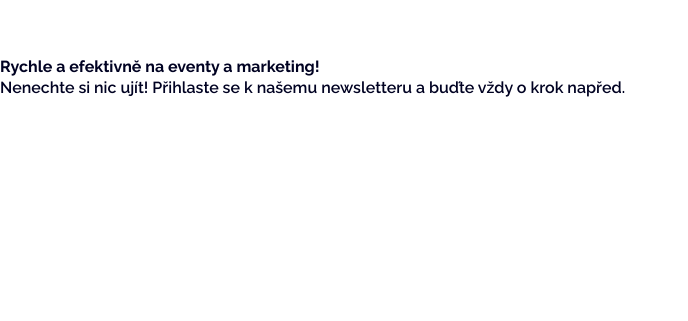
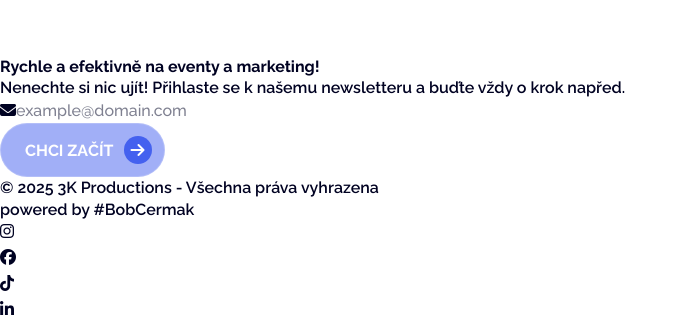
Before and after one commit to bobcermak/3kprods.cz, a Next.js app: page / in a window 1280 px wide. Shown: the part 9822-10143 px from the top of the page, without its empty margins (0-688 px from the left). Before the commit the page ends 9921 px from the top, so only its background shows below. Built offline with nearby package versions, Linux system fonts and the light colour scheme.

Commit message:
Add NewsletterForm and FooterCredits components; update Button and InfoCard components with hover styles; include nodemailer for newsletter functionality

```diff
--- a/app/page.tsx
+++ b/app/page.tsx
@@ -1,4 +1,4 @@
-import { Navbar, Li, H1, P, Ul, Button, Badge, H2, H3, InfoCard, H4 } from "@/components";
+import { Navbar, Li, H1, P, Ul, Button, Badge, H2, H3, InfoCard, H4, NewsletterForm, FooterCredits } from "@/components";
 import Link from "next/link";
 import Image from "next/image";
 
@@ -154,17 +154,17 @@ const Home = () => {
                 <Li>
                   <i className="fa-solid fa-phone"></i>
                   <div>
-                    <Button link="tel:+420722145257" noStyle={true}>+420 722 145 257</Button>
-                    <Button link="tel:+420739145788" noStyle={true}>+420 739 145 788</Button>
+                    <Button link="tel:+420722145257" noStyle={true} hover="text-light-blue">+420 722 145 257</Button>
+                    <Button link="tel:+420739145788" noStyle={true} hover="text-light-blue">+420 739 145 788</Button>
                   </div>
                 </Li>
                 <Li>
                   <i className="fa-solid fa-envelope"></i>
-                  <Button link="mailto:info@3kprods.cz" noStyle={true}>info@3kprods.cz</Button>
+                  <Button link="mailto:info@3kprods.cz" noStyle={true} hover="text-light-blue">info@3kprods.cz</Button>
                 </Li>
                 <Li>
                   <i className="fa-solid fa-location-dot"></i>
-                  <Button link="https://maps.app.goo.gl/Z6ivpNXnn94nXLeP7" noStyle={true}>Liberec, Liberecký kraj, Česká Republika</Button>
+                  <Button link="https://maps.app.goo.gl/Z6ivpNXnn94nXLeP7" noStyle={true} hover="text-light-blue">Liberec, Liberecký kraj, Česká Republika</Button>
                 </Li>
               </Ul>
             </div>
@@ -176,12 +176,11 @@ const Home = () => {
             </div>
             <div>
               <P>Nenechte si nic ujít! Přihlaste se k našemu <span>newsletteru</span> a buďte vždy o krok napřed.</P>
+              <NewsletterForm icon={<i className="fa-solid fa-envelope"></i>} placeholder="example@domain.com">Chci začít</NewsletterForm>
             </div>
           </div>
         </section>
-        <section>
-
-        </section>
+        <FooterCredits year={2025} companyName="3K Productions" socialLinks={[{social: <i className="fa-brands fa-instagram"></i>, url: "https://www.instagram.com/3kproductions/"}, {social: <i className="fa-brands fa-facebook"></i>, url: "https://www.facebook.com/3kproductions"}, {social: <i className="fa-brands fa-tiktok"></i>, url: "https://www.tiktok.com/@3kproductions"}, {social: <i className="fa-brands fa-linkedin-in"></i>, url: "https://www.linkedin.com/company/3kproductions"}]}/>
       </footer>
     </>
   )
--- a/components/badges/Badge.tsx
+++ b/components/badges/Badge.tsx
@@ -14,4 +14,4 @@ const Badge: FC<BadgeProps> = ({ icon = true, children }) => {
     </div>
   )
 }
-export default Badge
+export default Badge;
--- a/components/buttons/Button.tsx
+++ b/components/buttons/Button.tsx
@@ -10,17 +10,19 @@ type ButtonProps = {
   variant?: "primary" | "secondary",
   isArrow?: boolean,
   noStyle?: boolean,
+  hover?: string,
   type?: "submit" | "reset",
+  className?: string,
   onClick?: (e: MouseEvent<HTMLButtonElement>) => void,
   children: React.ReactNode
 }
-const Button: FC<ButtonProps> = ({ isLink = true, link = "#", variant = "primary", isArrow = true, noStyle = false, type, onClick, children }) => {
+const Button: FC<ButtonProps> = ({ isLink = true, link = "#", variant = "primary", isArrow = true, noStyle = false, hover = "", type, onClick, className, children }) => {
   const baseStyles: string = `inline-block pl-6 ${isArrow ? "pr-3" : "pr-6"} py-3 no-underline rounded-[2.5rem] text-body font-bold text-center uppercase cursor-pointer w-fit backdrop-blur-xl backdrop-saturate-150 border border-white/20 duration-250 ease-in-out ${isArrow ? "group hover:shadow-[0_0_25px_rgba(0,0,0,0.25)]" : ""}`;
   const variantStyles: Record<"primary" | "secondary", string> = {
     primary: `bg-[#4461EF]/50 text-white hover:bg-[#4461EF]/70`,
     secondary: `bg-[#C7EFB3]/50 text-blue hover:bg-[#C7EFB3]/80`
   };
-  const combinedClasses: string = !noStyle ? twMerge(baseStyles, variantStyles[variant]) : "underline";
+  const combinedClasses: string = !noStyle ? twMerge(baseStyles, variantStyles[variant], className) : `underline hover:${hover} duration-250 ease-in-out`;
   const external: boolean = link ? link.startsWith("http") : false;
   const arrow = isArrow && !noStyle ? (
     <i className={`fa-solid fa-arrow-right ml-2.5 rounded-full transition-transform duration-250 ease-in-out group-hover:translate-x-0.5 ${variant === "primary" ? "text-white bg-light-blue" : "text-blue bg-green"} py-1.5 px-1.75`}></i>
--- a/components/cards/InfoCard.tsx
+++ b/components/cards/InfoCard.tsx
@@ -17,4 +17,4 @@ const InfoCard: FC<InfoCardProps> = ({ icon, title, children }) => {
     </div>
   )
 }
-export default InfoCard
+export default InfoCard;
--- a/components/form/NewsletterForm.tsx
+++ b/components/form/NewsletterForm.tsx
@@ -1,4 +1,6 @@
+import { Button } from "@/components";
 import { FC } from "react";
+// import sendNewsletterEmail from "@/server-actions/newsletter";
 
 type NewsletterFormProps = {
     placeholder?: string,
@@ -6,10 +8,20 @@ type NewsletterFormProps = {
     children?: React.ReactNode
 }
 const NewsletterForm: FC<NewsletterFormProps> = ({ placeholder, icon, children }) => {
-    // return (
-    //     <form action={}>
-
-    //     </form>
-    // )
+    // const handleSubmit = async (formData: FormData) => {
+    //     "use server";
+    //     const email = formData.get("email") as string;
+    //     await sendNewsletterEmail(email);
+    // }
+    return (
+        // action={handleSubmit}
+        <form>
+            <div>
+                {icon}
+                <input type="text" name="email" placeholder={placeholder}/>
+            </div>
+            <Button isLink={false} type="submit">{children}</Button>
+        </form>
+    )
 }
 export default NewsletterForm;
--- a/components/index.ts
+++ b/components/index.ts
@@ -9,3 +9,6 @@ export { default as Button } from './buttons/Button';
 export { default as Navbar } from './layout/header/Navbar';
 export { default as Badge } from './badges/Badge';
 export { default as InfoCard } from './cards/InfoCard';
+export { default as NewsletterForm } from './form/NewsletterForm';
+export { default as FooterCredits } from './layout/footer/FooterCredits';
+export { default as PoweredBy } from './layout/footer/PoweredBy';
--- /dev/null
+++ b/components/layout/footer/FooterCredits.tsx
@@ -0,0 +1,31 @@
+import { P, Ul, Li, Button, PoweredBy } from "@/components";
+import React, { FC } from "react";
+
+type SocialLink = {
+    social: React.ReactNode,
+    url: string
+}
+type FooterCreditsProps = {
+    year: number,
+    companyName: string,
+    socialLinks?: SocialLink[],
+    className?: string,
+    linksClassName?: string,
+    linksAClassName?: string
+}
+const FooterCredits: FC<FooterCreditsProps> = ({ year, companyName, socialLinks, className, linksClassName, linksAClassName }) => {
+  return (
+    <section className={className}>
+        <P>&copy; {year} {companyName} - Všechna práva vyhrazena</P>
+        <PoweredBy firstName="Bob" lastName="Cermak"/>
+        <Ul>
+        {socialLinks?.map((item) => (
+          <Li key={item.url} className={linksClassName}>
+            <Button link={item.url} noStyle={true} className={linksAClassName}>{item.social}</Button>
+          </Li>
+        ))}
+        </Ul>
+    </section>
+  )
+}
+export default FooterCredits;
--- /dev/null
+++ b/components/layout/footer/PoweredBy.tsx
@@ -0,0 +1,14 @@
+import { P } from "@/components";
+import { FC } from "react";
+
+type PoweredByProps = {
+    powered?: string,
+    firstName?: string,
+    lastName?: string,
+}
+const PoweredBy: FC<PoweredByProps> = ({ powered = "powered", firstName, lastName }) => {
+  return (
+    <P>{powered} by #{firstName}{lastName}</P>
+  )
+}
+export default PoweredBy;
--- a/package.json
+++ b/package.json
@@ -16,6 +16,7 @@
     "embla-carousel-react": "^8.6.0",
     "gsap": "^3.13.0",
     "next": "16.0.3",
+    "nodemailer": "^7.0.11",
     "postcss": "^8.5.6",
     "react": "19.2.0",
     "react-dom": "19.2.0",
--- /dev/null
+++ b/server-actions/newsletter.ts
@@ -0,0 +1,21 @@
+// "use server";
+
+// import nodemailer from "nodemailer";
+
+// const sendNewsletterEmail = async (email: string) => {
+//     if (!email) return;
+//     const transporter = nodemailer.createTransport({
+//         service: "gmail",
+//         auth: {
+//             user: process.env.SMTP_USER,
+//             pass: process.env.SMTP_PASS,
+//         },
+//     });
+//     await transporter.sendMail({
+//         from: process.env.SMTP_USER,
+//         to: "bob.cermak.dev@gmail.com",
+//         subject: "Nový newsletter odběr",
+//         text: `Uživatel zadal: ${email}`,
+//     });
+// }
+// export default sendNewsletterEmail;
--- /dev/null
+++ b/types/nodemailer.d.ts
@@ -0,0 +1 @@
+declare module "nodemailer";
```
Also changed, not shown: 1 other file (tests, documents, lock files or other folders).
